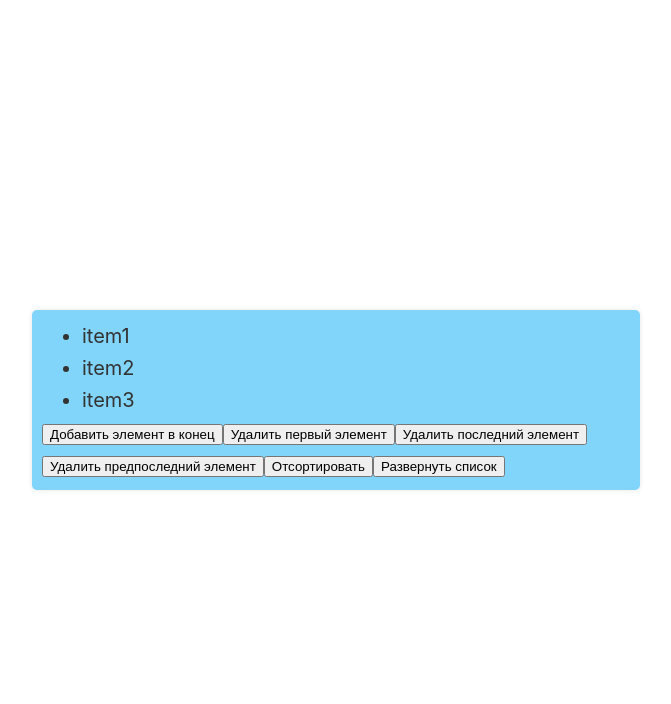
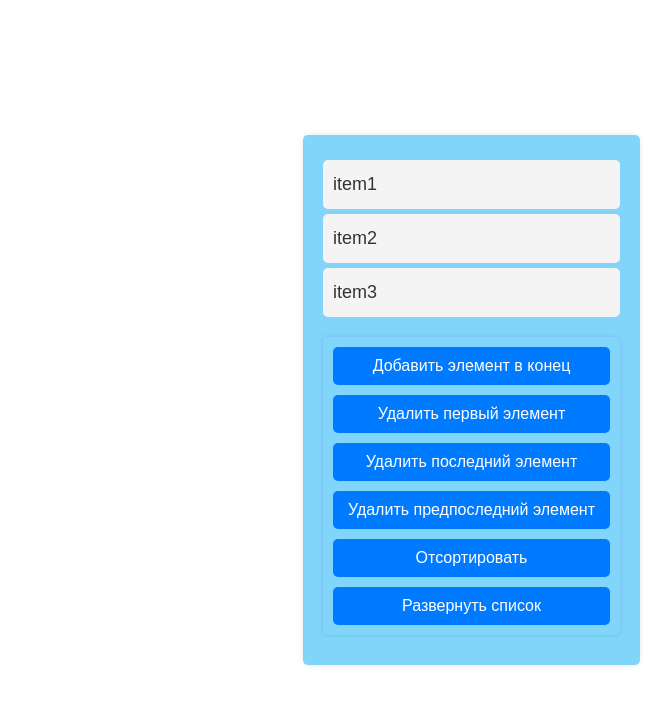
Before and after one commit to rayssssbush/vue_uch, a Vue app: page / in a window 1280 px wide. Shown: the top 704 px of the page, without its empty margins (0-671 px from the left). Built offline with nearby package versions, Linux system fonts and the light colour scheme.

Commit message:
Задание 29

```diff
--- a/src/App.vue
+++ b/src/App.vue
@@ -4,21 +4,29 @@ import TheWelcome from './components/TheWelcome.vue'
 </script>
 
 <template>
-	<div>
+	<div class="container">
 		<!-- Вывод списка -->
-		<ul>
-			<li v-for="(item, index) in items" :key="index">{{ item }}</li>
+		<ul class="item-list">
+			<li v-for="(item, index) in items" :key="index" class="item">
+				{{ item }}
+			</li>
 		</ul>
 
 		<!-- Кнопки для различных операций -->
-		<button @click="addItem">Добавить элемент в конец</button>
-		<button @click="removeFirstItem">Удалить первый элемент</button>
-		<button @click="removeLastItem">Удалить последний элемент</button>
-		<button @click="removePenultimateItem">
-			Удалить предпоследний элемент
-		</button>
-		<button @click="sortItems">Отсортировать</button>
-		<button @click="reverseItems">Развернуть список</button>
+		<div class="buttons">
+			<button @click="addItem" class="button">Добавить элемент в конец</button>
+			<button @click="removeFirstItem" class="button">
+				Удалить первый элемент
+			</button>
+			<button @click="removeLastItem" class="button">
+				Удалить последний элемент
+			</button>
+			<button @click="removePenultimateItem" class="button">
+				Удалить предпоследний элемент
+			</button>
+			<button @click="sortItems" class="button">Отсортировать</button>
+			<button @click="reverseItems" class="button">Развернуть список</button>
+		</div>
 	</div>
 </template>
 
@@ -55,6 +63,60 @@ export default {
 </script>
 
 <style scoped>
+/* Основные стили контейнера */
+.container {
+	font-family: Arial, sans-serif;
+	padding: 20px;
+}
+
+/* Стили для списка */
+.item-list {
+	list-style-type: none;
+	padding: 0;
+	margin-bottom: 20px;
+}
+
+.item {
+	font-size: 18px;
+	background-color: #f4f4f4;
+	margin: 5px 0;
+	padding: 10px;
+	border-radius: 5px;
+	transition: background-color 0.3s ease;
+}
+
+.item:hover {
+	background-color: #e0e0e0;
+}
+
+/* Стили для кнопок */
+.buttons {
+	display: flex;
+	flex-direction: column;
+	gap: 10px;
+}
+
+.button {
+	padding: 10px 15px;
+	background-color: #007bff;
+	color: white;
+	border: none;
+	border-radius: 5px;
+	cursor: pointer;
+	font-size: 16px;
+	transition: background-color 0.3s ease;
+}
+
+.button:hover {
+	background-color: #0056b3;
+}
+
+.button:active {
+	background-color: #004085;
+}
+</style>
+
+<style scoped>
 #app {
 	text-align: center;
 	background-color: #fff;
```
